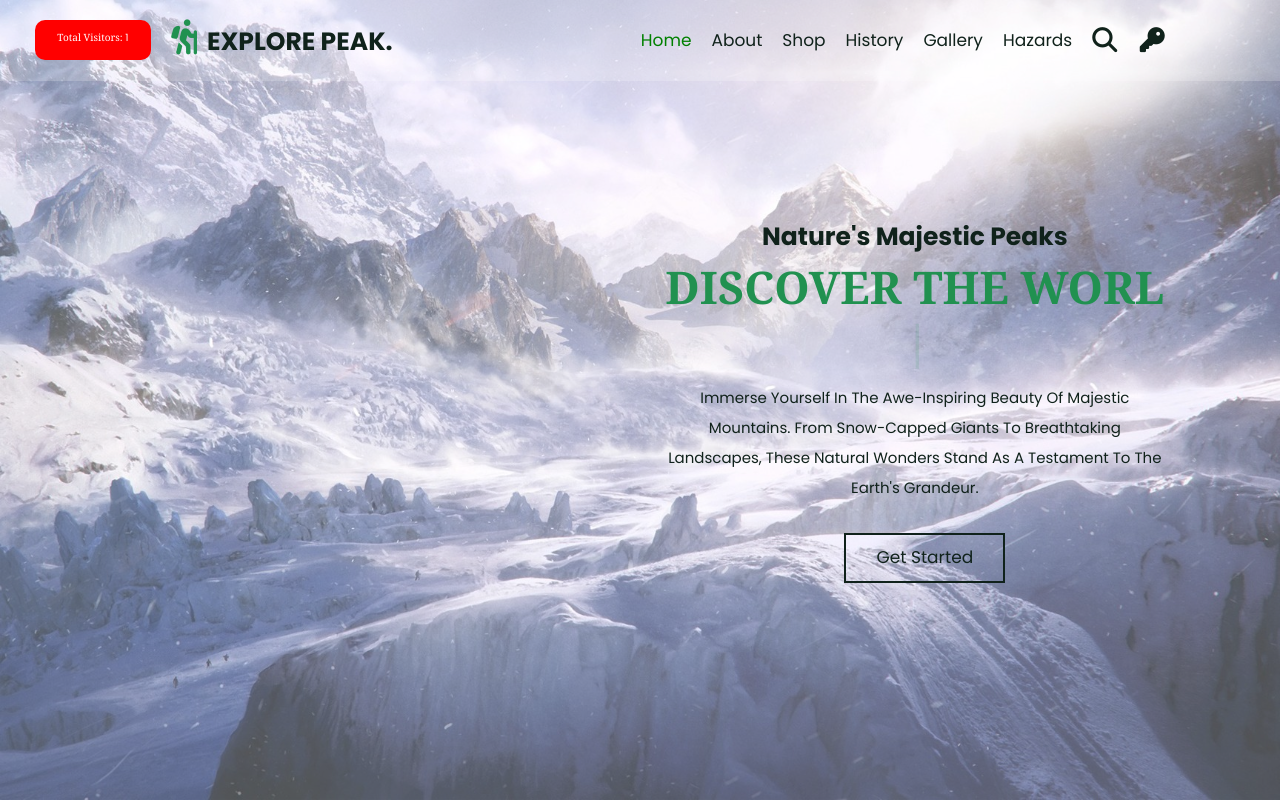
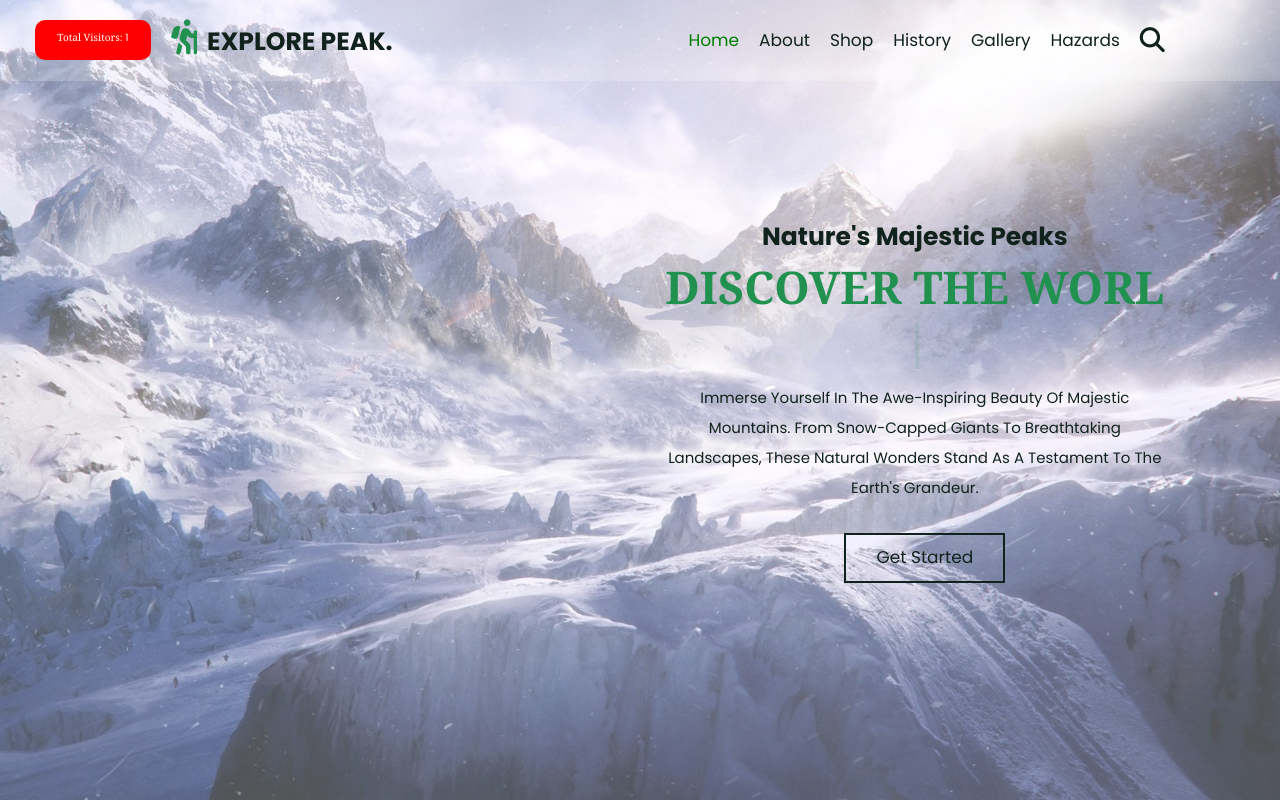
Before and after one commit to suana123/explorepeak1, a plain HTML site: page index.html in a window 1280 px wide. Shown: the top 802 px of the page. Drawn offline with nearby package versions, Linux system fonts and the light colour scheme; a web font is replaced by a local one.

Commit message:
Update index.html

```diff
--- a/index.html
+++ b/index.html
@@ -60,8 +60,6 @@
       <div class="icons">
         <div id="menu-btn" class="fas fa-bars"></div>
         <div id="search-btn" class="fas fa-search"></div>
-        <a href="login.html" class="fas fa-key"></a>
-      </div>
 </header>
 <!-- header section end  -->
 
```
